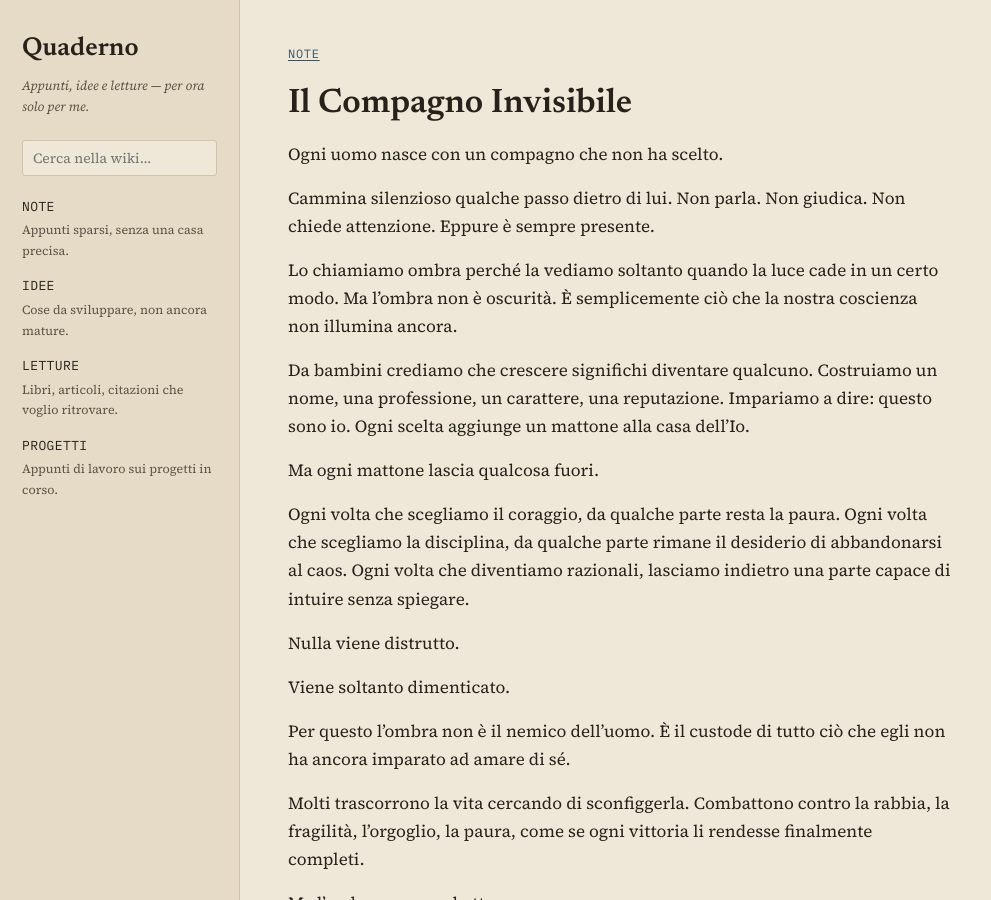
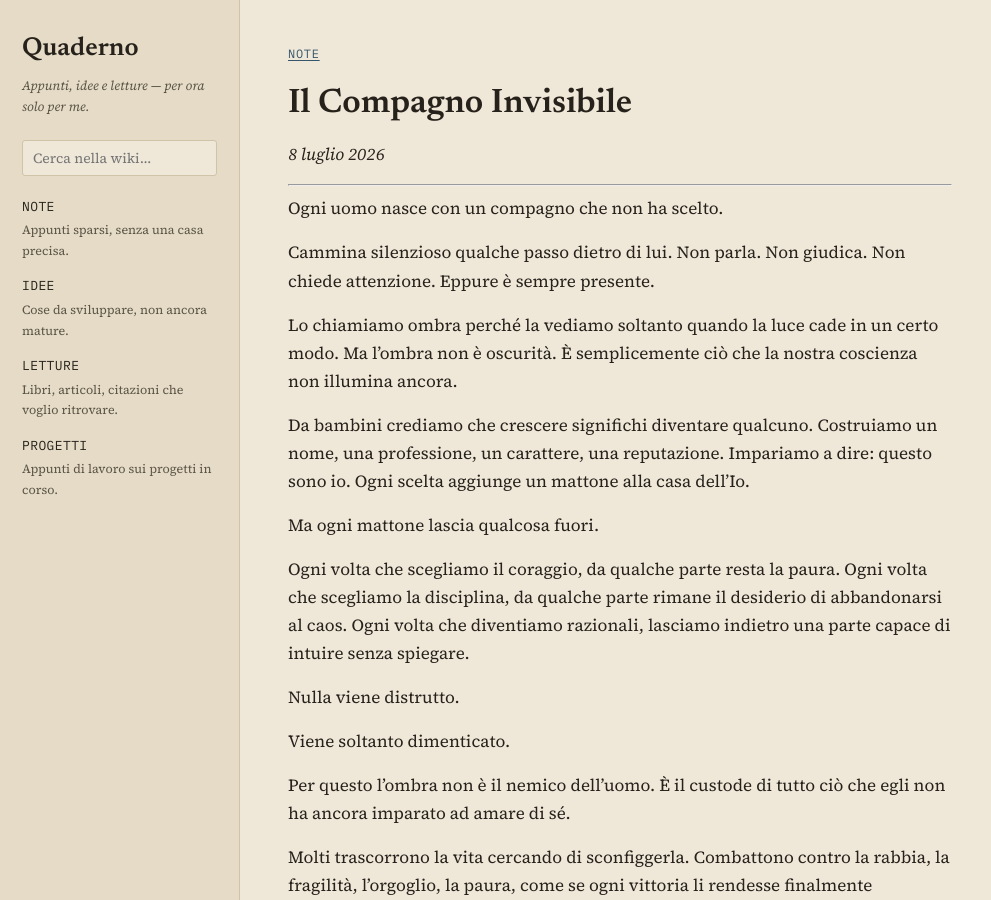
Before and after one commit to Vicknopf11/filoclastos-wiki, a Jekyll site: the page built from note/il-compagno-invisibile.md, in a window 1280 px wide and 900 px high. Shown: the whole window, without its empty margins (0-991 px from the left). Built offline with Jekyll 4.4.1, drawn with Linux system fonts in a browser that asks for light colours.

Commit message:
Add publication date to 'Il Compagno Invisibile'
Added publication date to the note.

```diff
--- a/note/il-compagno-invisibile.md
+++ b/note/il-compagno-invisibile.md
@@ -2,6 +2,11 @@
 title: Il Compagno Invisibile
 categoria: note
 sommario: "Sull'ombra, l'anima, e il cammino verso l'interezza."
+data: 2026-07-8
+---
+
+*8 luglio 2026*
+
 ---
 
 Ogni uomo nasce con un compagno che non ha scelto.
```
